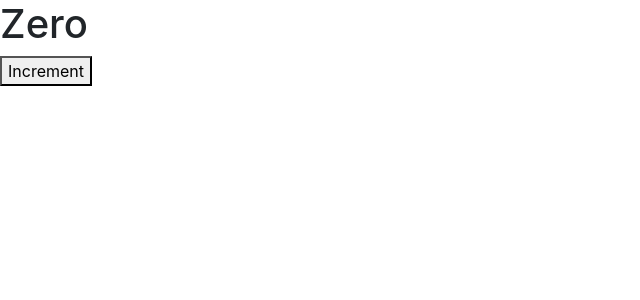
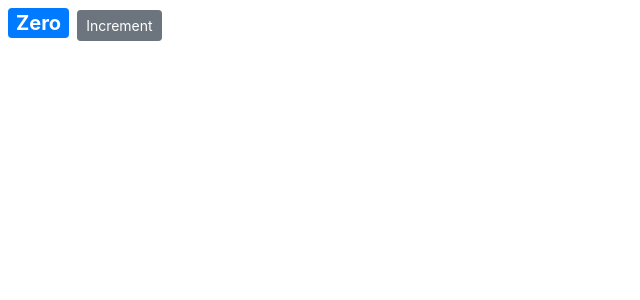
Before and after one commit to tamilarasana/React_App, a React (Create React App) app: page / in a window 1280 px wide. Shown: the top 300 px of the page, without its empty margins (0-640 px from the left). Built offline with nearby package versions, Linux system fonts and the light colour scheme.

Commit message:
Apply the style

```diff
--- a/src/components/counter.jsx
+++ b/src/components/counter.jsx
@@ -2,21 +2,27 @@ import React, { Component } from 'react';
 
 class Counter extends Component {
     state = {
-        count: 0
+        count: 0,
+        // imageUrl:'https://picsum.photos/200'
+    }
+    styles = {
+        fontSize:20,
+        fontWeight:'bold'
     }
 
     render() {
         return (
               <React.Fragment>
-                <span>{this.formateCount()}</span>
-                <button >Increment</button>
+                {/* <img src={this.state.imageUrl} alt=""></img> */}
+                <span style={this.styles}  className="badge badge-primary m-2">{this.formateCount()}</span>
+                <button className='btn btn-secondary btn-sm'>Increment</button>
               </React.Fragment>
         );
     }
 
     formateCount () {
         const {count}  = this.state;
-        return count === 0 ? <h1>Zero</h1> : count;
+        return count === 0 ? "Zero" : count;
     }
 }
 
```
